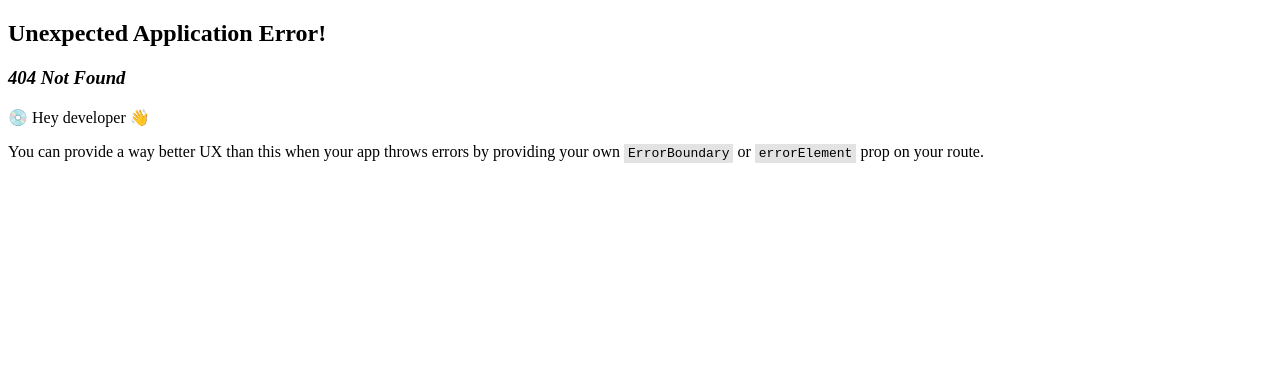
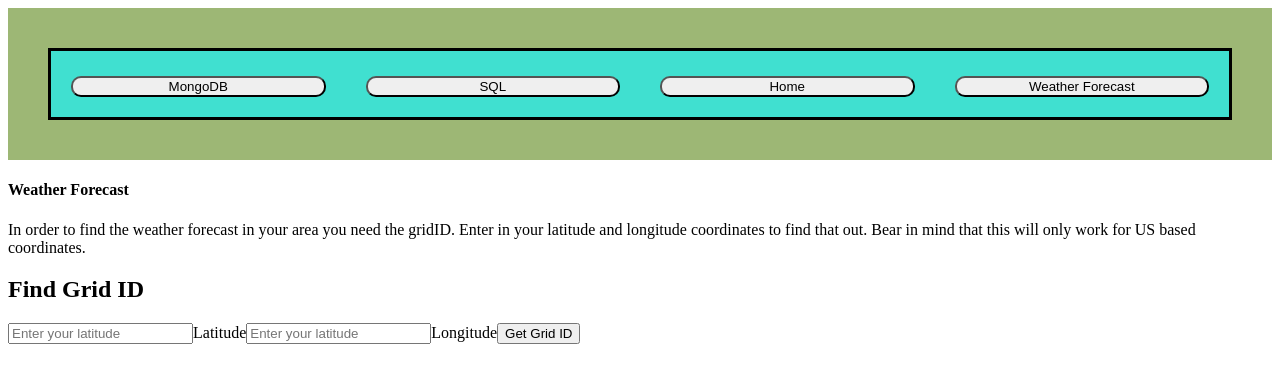
Before and after one commit to ianhnizdo/TestApplication, a React app: page /WeatherForecasts in a window 1280 px wide. Before the commit this address had no page. Shown: the top 382 px of the page. Built offline with nearby package versions, Linux system fonts and the light colour scheme.

Commit message:
Modified frontend and am developing backend.

```diff
--- a/client/ClimateModels.jsx
+++ /dev/null
@@ -1,11 +0,0 @@
-import React from "react";
-
-function ClimateModels() {
-  return (
-    <section>
-      <h2>ClimateModels</h2>
-    </section>
-  );
-}
-
-export default ClimateModels;
--- a/client/MongoDB.jsx
+++ b/client/MongoDB.jsx
@@ -1,7 +1,12 @@
 import React from "react";
+import Nav from "./Nav";
 
 function MongoDB() {
-  return <section></section>;
+  return (
+    <section>
+      <Nav />
+    </section>
+  );
 }
 
 export default MongoDB;
--- a/client/Nav.jsx
+++ b/client/Nav.jsx
@@ -21,8 +21,8 @@ function Nav() {
           </Link>
         </li>
         <li className="Nav-Link">
-          <Link to={"/ClimateModels"}>
-            <button className="Nav-Button">Climate Model</button>
+          <Link to={"/WeatherForecasts"}>
+            <button className="Nav-Button">Weather Forecast</button>
           </Link>
         </li>
       </nav>
--- a/client/SQL.jsx
+++ b/client/SQL.jsx
@@ -1,11 +1,12 @@
-import React from 'react';
+import React from "react";
+import Nav from "./Nav";
 
-function SQL(){
-    return(
-        <section>
-
-        </section>
-    )
+function SQL() {
+  return (
+    <section>
+      <Nav />
+    </section>
+  );
 }
 
 export default SQL;
--- /dev/null
+++ b/client/WeatherForecast.jsx
@@ -0,0 +1,80 @@
+import React, { useState } from "react";
+import Nav from "./Nav";
+
+function WeatherForecasts() {
+  const [latitude, setLatitude] = useState();
+  const [longitude, setLongitude] = useState();
+
+  async function getGridID(event) {
+    const hiddenInput = document.getElementById("Fetch-GridID");
+    event.preventDefault();
+    console.log(latitude, longitude);
+    try {
+      const url = `https://api.weather.gov/points/${latitude},${longitude}`;
+      console.log("test");
+      const response = await fetch(url, {
+        method: "GET",
+        mode: "cors",
+        headers: {
+          "Content-Type": "application/json",
+        },
+      });
+      if (!response.ok) {
+        throw new Error("Network response was not OK");
+      }
+      const jsonData = await response.json();
+      console.log(jsonData, "test");
+      // const gridID = jsonData.properties.gridId;
+      // hiddenInput.value = gridID;
+      // hiddenInput.type = "active";
+    } catch (error) {
+      console.log("There has been a problem with your fetch operation:", error);
+    }
+  }
+
+  return (
+    <section className="Weather-Forecast">
+      <Nav />
+      <section className="Weather-Container">
+        <h1 className="Weather-Title">Weather Forecast</h1>
+        <section className="GridID">
+          <p className="GridID-description">
+            In order to find the weather forecast in your area you need the
+            gridID. Enter in your latitude and longitude coordinates to find
+            that out. Bear in mind that this will only work for US based
+            coordinates.
+          </p>
+          <h2>Find Grid ID</h2>
+          <form onSubmit={getGridID}>
+            <label>
+              <input
+                type="number"
+                id="Latitude"
+                name="decimal"
+                step=".01"
+                placeholder="Enter your latitude"
+                onChange={(e) => console.log(e.value)}
+              />
+              Latitude
+            </label>
+            <label>
+              <input
+                type="number"
+                id="Longitude"
+                name="decimal"
+                step=".01"
+                placeholder="Enter your latitude"
+                onChange={(e) => console.log(e.value)}
+              />
+              Longitude
+            </label>
+            <button type="submit">Get Grid ID</button>
+          </form>
+        </section>
+        <input type="hidden" id="Fetch-GridID" />
+      </section>
+    </section>
+  );
+}
+
+export default WeatherForecasts;
--- a/client/index.jsx
+++ b/client/index.jsx
@@ -6,7 +6,7 @@ import App from "./App";
 import Homepage from "./Homepage";
 import MongoDB from "./MongoDB";
 import SQL from "./SQL";
-import ClimateModels from "./ClimateModels";
+import WeatherForecasts from "./WeatherForecast";
 import "./styles.scss";
 
 const router = createBrowserRouter([
@@ -23,8 +23,8 @@ const router = createBrowserRouter([
     element: <SQL />,
   },
   {
-    path: "/ClimateModels",
-    element: <ClimateModels />,
+    path: "/WeatherForecasts",
+    element: <WeatherForecasts />,
   },
 ]);
 
--- a/webpack.config.js
+++ b/webpack.config.js
@@ -6,6 +6,7 @@ module.exports = {
   entry: path.resolve(__dirname, "./client/index.jsx"),
   output: {
     path: path.resolve(__dirname, "./build/"),
+    publicPath: "/",
     filename: "bundle.js",
   },
   plugins: [
@@ -19,6 +20,7 @@ module.exports = {
   devServer: {
     static: path.resolve(__dirname, "./public"),
   },
+  proxy: {},
   module: {
     rules: [
       {
```
Also changed, not shown: 1 other file (tests, documents, lock files or other folders).
